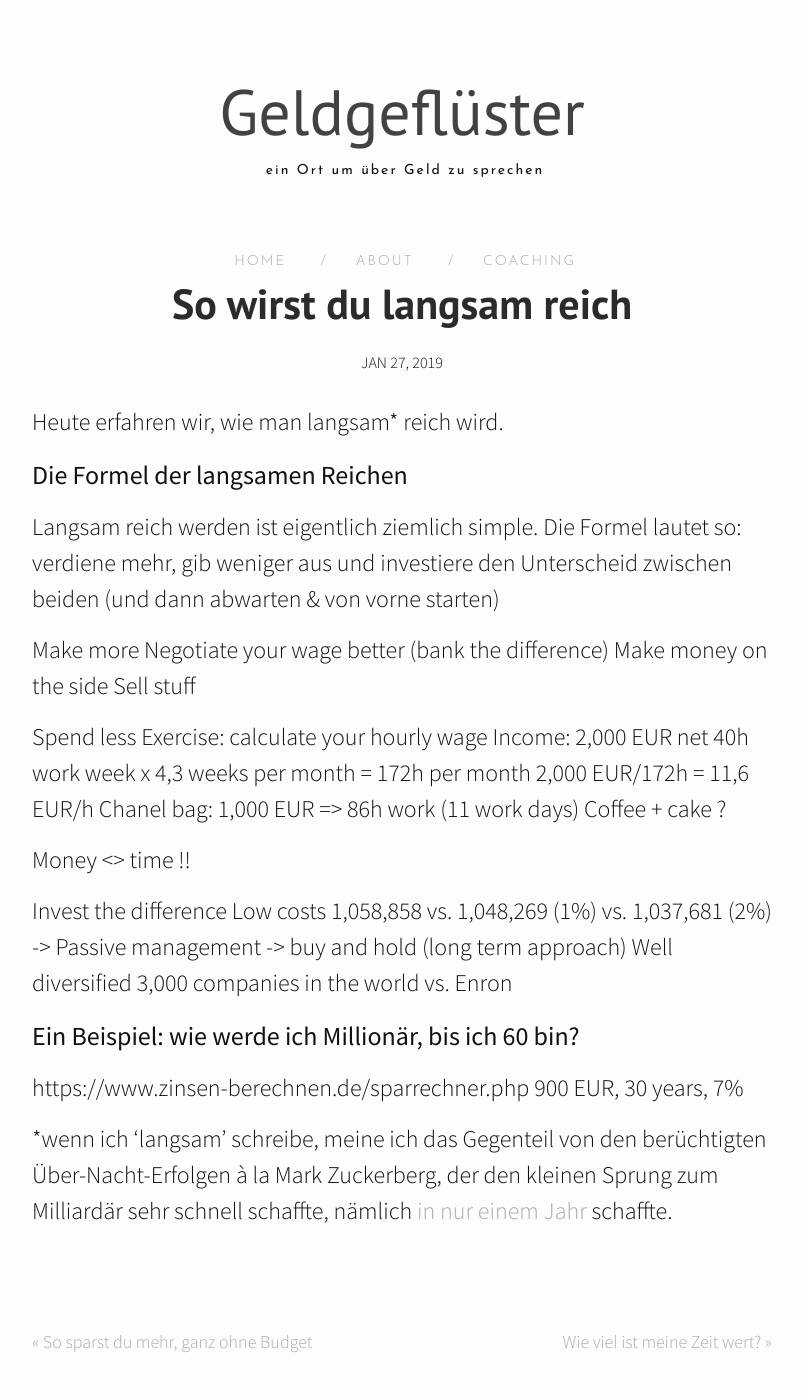
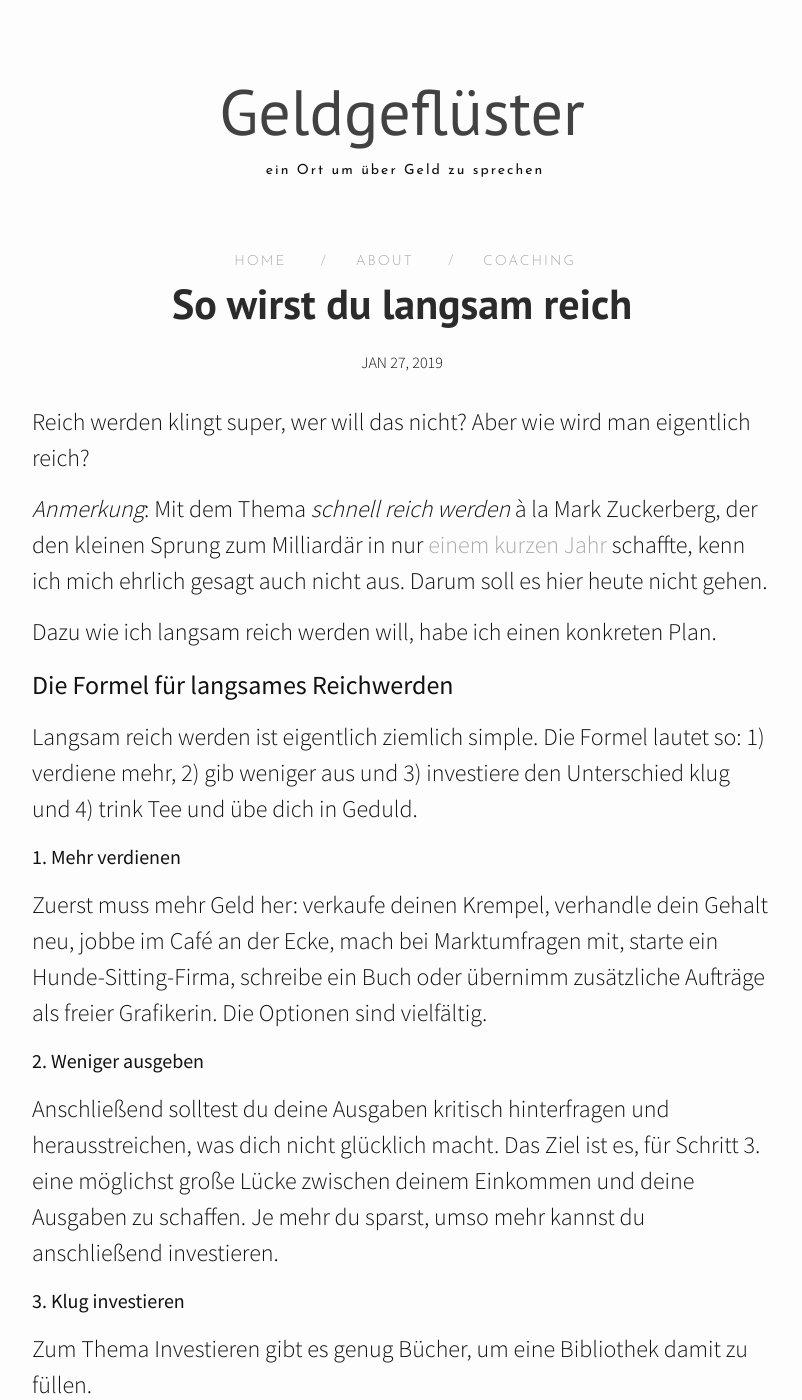
Before and after one commit to rikezahnpasta/rikezahnpasta.github.io, a Jekyll site: the page built from _posts/2019-01-27-Wie man langsam reich wird.md, in a window 1280 px wide and 1400 px high. Shown: the whole window, without its empty margins (238-1040 px from the left). Built offline with Jekyll 4.4.1, drawn with Linux system fonts in a browser that asks for light colours; nearby versions of some CDN libraries; some of the changed text lies outside the part shown.

Commit message:
Update Article 2

```diff
--- a/_posts/2019-01-27-Wie man langsam reich wird.md
+++ b/_posts/2019-01-27-Wie man langsam reich wird.md
@@ -5,43 +5,69 @@ date:   2019-01-27 12:09:53 +0100
 categories: ETF, Sparen
 ---
 
-Heute erfahren wir, wie man langsam* reich wird.
+Reich werden klingt super, wer will das nicht? Aber wie wird man eigentlich reich?
+
+_Anmerkung_: Mit dem Thema _schnell reich werden_ à la Mark Zuckerberg, der den kleinen Sprung zum Milliardär in nur [einem kurzen Jahr](https://www.businessinsider.de/how-long-it-took-entrepreneurs-to-become-billionaires-2016-2-4?r=US&IR=T) schaffte, kenn ich mich ehrlich gesagt auch nicht aus. Darum soll es hier heute nicht gehen.
+
+Dazu wie ich langsam reich werden will, habe ich einen konkreten Plan.
+
+### Die Formel für langsames Reichwerden
+
+Langsam reich werden ist eigentlich ziemlich simple. Die Formel lautet so: 1) verdiene mehr, 2) gib weniger aus und 3) investiere den Unterschied klug und 4) trink Tee und übe dich in Geduld.
+
+#### 1. Mehr verdienen
+
+Zuerst muss mehr Geld her: verkaufe deinen Krempel, verhandle dein Gehalt neu, jobbe im Café an der Ecke, mach bei Marktumfragen mit, starte ein Hunde-Sitting-Firma, schreibe ein Buch oder übernimm zusätzliche Aufträge als freier Grafikerin. Die Optionen sind vielfältig.
+
+#### 2. Weniger ausgeben
+
+Anschließend solltest du deine Ausgaben kritisch hinterfragen und herausstreichen, was dich nicht glücklich macht. Das Ziel ist es, für Schritt 3. eine möglichst große Lücke zwischen deinem Einkommen und deine Ausgaben zu schaffen. Je mehr du sparst, umso mehr kannst du anschließend investieren.
+
+#### 3. Klug investieren
+
+Zum Thema Investieren gibt es genug Bücher, um eine Bibliothek damit zu füllen.
+
+Aus meiner Sicht hat eine _kluge_ Investition die folgenden Eigenschaften:
+* die Kosten sind so gering wie möglich
+* die Investitionen sind möglichst stark diversifiziert
+* der Anlagehorizont ist langfristig (>10 Jahre)
+* es wird eine buy and hold (Kaufen und Halten) Strategie verfolgt
+* der Investor übernimmt Eigenverantwortung für sein Portfolio und versteht die Anlageklassen, in die er investiert
+
+#### 4. abwarten und Tee trinken
+
+Wer die Schritte 1.-3. erfolgreich absolviert hat, kann diese beliebig häufig wiederholen. Anschließend sollte sie oder er sich mit einem Tässchen Tee zurücklehnen und dem Zinseszinseffekt beim Wirken zuschauen. In 30 Jahren kann sich die Investorin auf eine sehr erstaunliche Summe Wohlstand freuen.
+
+### Ein Beispiel: so wirst du bis 65 Jahren Millionär/in
+
+Konkret soll das folgende Rechenbeispiel herangezogen werden.
+
+Frau Zahnpasta ist 30 Jahre jung. Sie spart im Monat 500 Euro und legt diese bis sie 65 ist monatlich klug an. Frau Zahnpasta investiert ihr Erspartes in einen kostengünstigen, breit diversifizierten ETF, der eine durchschnittliche Rendite von 7,7% erwirtschaftet.
+
+Und so kann das Ergebnis aussehen:
 
 
-### Die Formel der langsamen Reichen
+Frau Zahnpasta ist mit 65 Jahren Millionärin und kann sich für den Rest ihres Ruhestand eine Menge Kreuzfahrten leisten, braucht sich keine Sorgen um ihre Versorgung im höheren Alter machen und kann ihren 3 Kindern und 7 Enkeln immer noch eine stattliche Summe finanzieller Mittel vererben.
 
-Langsam reich werden ist eigentlich ziemlich simple. Die Formel lautet so: verdiene mehr, gib weniger aus und investiere den Unterscheid zwischen beiden (und dann abwarten & von vorne starten)
+Wer selbst gerne nachrechnet, bitte schön: https://www.zinsen-berechnen.de/sparrechner.php
 
-Make more
-Negotiate your wage better (bank the difference)
-Make money on the side
-Sell stuff
+So kann langsam reich werden aussehen!
 
-Spend less
-Exercise: calculate your hourly wage
-Income: 2,000 EUR net
-40h work week x 4,3 weeks per month = 172h per month
-2,000 EUR/172h = 11,6 EUR/h
-Chanel bag: 1,000 EUR => 86h work (11 work days)
-Coffee + cake ?
+Wiederholen wir noch einmal, was die wichtigsten Voraussetzungen dieser Erfolgsgeschichte sind:
 
-Money <> time !!
+* es werden monatlich 500 Euro gespart (Ergebnis aus Schritt #1 und #2 der Formel für langsames Reichwerden)
+* diese werden investiert (Schritt #3)
+* das ganze wird unermüdlich über 35 Jahre lang weitergeführt (Schritt #4)
 
-Invest the difference
-Low costs
-1,058,858 vs. 1,048,269 (1%) vs. 1,037,681 (2%)
--> Passive management
--> buy and hold (long term approach)
-Well diversified
-3,000 companies in the world vs. Enron
+Das Tolle daran ? Alle diese Schritte hast du selbst in der Hand ! Es heißt also: fleißig sparen, schön früh mit dem Investieren anfangen und dann einfach niemals aufhören, bis du 65 bist! Und so wirst du relativ sicher sehr, sehr langsam sehr, sehr reich.
+
+Abschließend sei noch etwas zu der angenommenen durchschnittlichen Rendite von 7,7% gesagt: diese Annahme ist die einzige, die du nicht selbst in der Hand hast und von der auch heute noch keiner weiß, ob sie wirklich so eintreten wird. Eine Rendite berechnet sich immer erst im Nachhinein und kann nicht vorausgesehen werden. Sie hängt davon ab, wie sich die Märkte und im Weiteren Sinne die Wirtschaft entwickelt.
+
+Ich habe die 7,7% so gewählt, wie ein großer internationaler Index, der MSCI World, [in der Vergangenheit] (https://www.finanztip.de/presse/pm-finanztip-msci-world-rendite/) erwirtschaftet hat.
 
 
-### Ein Beispiel: wie werde ich Millionär, bis ich 60 bin?
+Ich muss also zugeben, dass meine Überschrift leicht reißerisch ist und ich dir nicht wirklich mit 100%iger Sicherheit versprechen kann, dass du definitiv mit 65 Jahren Millionärin sein wirst, wenn du die nächsten 35 Jahre lang monatlich 500 Euro sparst und investierst.
 
-
-
-https://www.zinsen-berechnen.de/sparrechner.php
-900 EUR, 30 years, 7%
-
-
-*wenn ich 'langsam' schreibe, meine ich das Gegenteil von den berüchtigten Über-Nacht-Erfolgen à la Mark Zuckerberg, der den kleinen Sprung zum Milliardär sehr schnell schaffte, nämlich [in nur einem Jahr](https://www.businessinsider.de/how-long-it-took-entrepreneurs-to-become-billionaires-2016-2-4?r=US&IR=T) schaffte.
+2 Dinge kann ich dir allerdings versprechen:
+1. Die Investorin, die vor 35 Jahren begonnen hat, 500 Euro monatlich zu investieren ist heute entweder bereits Millionärin oder kurz davor oder besitzt sogar mittlerweile mehr als 1 Million Euro.
+2. Sollte sich die Annahme als zu positiv darstellen und die zukünftige durchschnittliche Rendite wird eher 7% oder sogar nur 6% werden, dann wirst du dich in 35 Jahren immer noch wie verrückt über deine 860,000 Euro oder deine 690,000 Euro freuen und mir dankbar sein, dass du so langfristig monatlich 500 Euro klug investiert hast!
```
